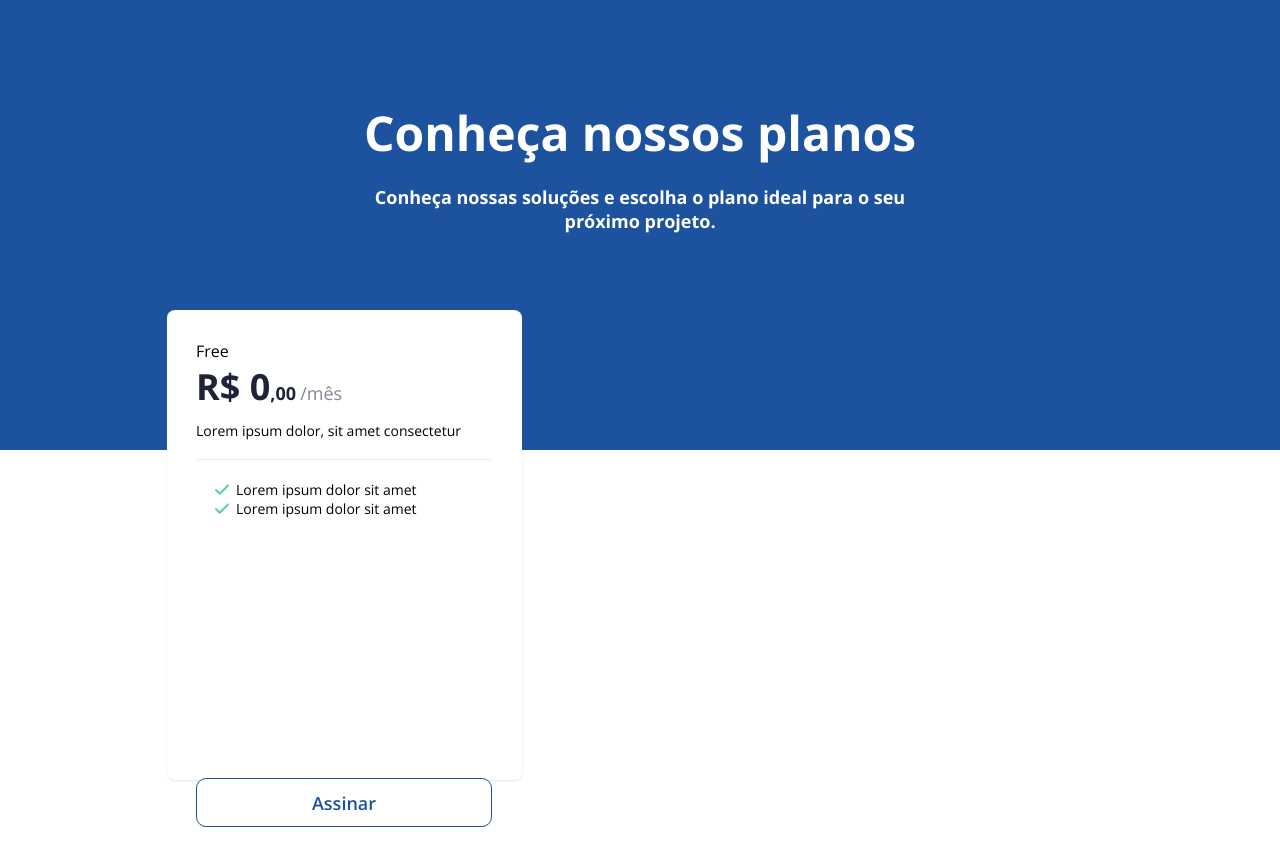
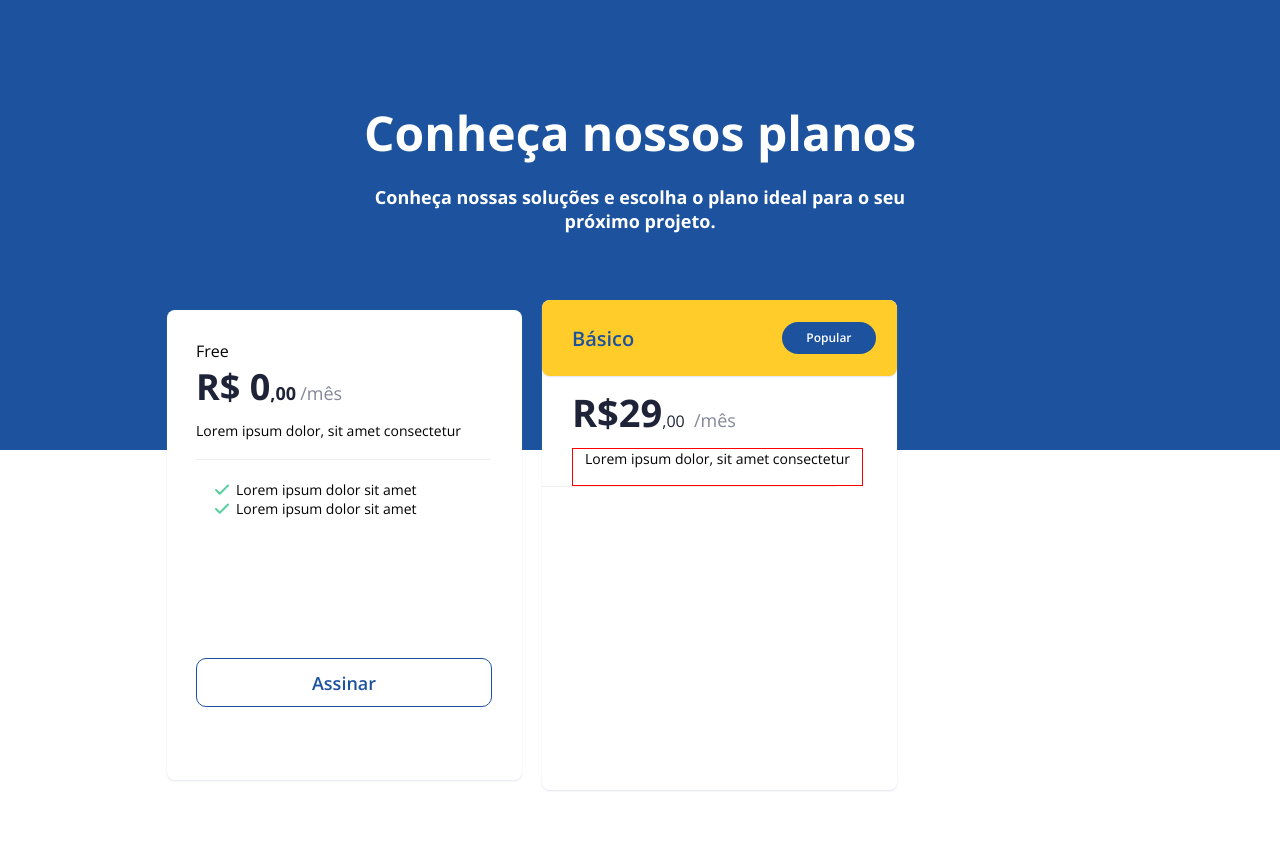
Before and after one commit to He4tzera/Price-Table, a plain HTML site: page index.html in a window 1280 px wide. After the commit the page ends 800 px from the top, so only its background shows below. Drawn offline with nearby package versions, Linux system fonts and the light colour scheme.

Commit message:
second commit

```diff
--- a/index.html
+++ b/index.html
@@ -23,11 +23,11 @@
     <div id="cardFree">
         <p>Free</p>
         <div id="priceCard">
-            <p id="price">R$ 0<span>,00</span></p>
-            <p id="mes">/mês</p>
+            <p class="price">R$ 0<span>,00</span></p>
+            <p class="mes">/mês</p>
         </div>
-        <p id="infos">Lorem ipsum dolor, sit amet consectetur </p>
-        <div id="divisor">
+        <p class="infos">Lorem ipsum dolor, sit amet consectetur </p>
+        <div class="divisor">
         </div>
         <ul id="listFree">
             <li>Lorem ipsum dolor sit amet</li>
@@ -37,11 +37,21 @@
             Assinar
         </button>
     </div>
-    <div id="basico">
-
+    <div id="cardBasic">
+        <div id="retangle16">
+            <p id="basico">Básico</p>
+            <div id="popular">
+                <p>Popular</p>
+            </div>
+        </div>
+        <div id="priceCardBasic">
+            <p class="price basic">R$29<span>,00</span></p>
+            <p class="mes basic">/mês</p>
+        </div>
+        <p class="infos basic">Lorem ipsum dolor, sit amet consectetur </p>
+        <div class="divisor basic"></div>
     </div>
-    <div id="pro">
-
+    <div id="cardPro">
     </div>
 </body>
 </html>
--- a/style.css
+++ b/style.css
@@ -53,6 +53,7 @@ header{
     border-radius: 8px;
     padding-left: 29px;
     padding-top: 30px;
+
 }
 
 #free{
@@ -69,35 +70,35 @@ header{
 
 }
 
-#price{
+.price{
     display: inline;
     font-weight: 700;
     font-size: 36px;
     color: #1E2338;
 }
 
-#price span{
+.price span{
     display: inline;
     font-weight: 700;
     font-size: 18px;
     color: #1E2338;
 }
 
-#mes{
+.mes{
     display: inline;
     font-weight: 400;
     font-size: 18px;
     color: #828799;
 }
 
-#infos{
+.infos{
     width: 291px;
     height: 38px;
     font-size: 14px;
     font-weight: 400;
 }
 
-#divisor{
+.divisor{
     width: 295px;
     height: 1px;
     left: 197px;
@@ -111,7 +112,6 @@ header{
     height: 58px;
     left: 198px;
     top: 523px;
-    margin-bottom: 120px;
     font-size: 14px;
 }
 
@@ -124,7 +124,6 @@ header{
     width: 296px;
     height: 49px;
     margin-top: 120px;
-    padding: 12px, 24px, 12px, 24px;
     margin-bottom: 30px;
     border-radius: 10px;
 
@@ -136,3 +135,94 @@ header{
     color: #1D539E;
 
 }
+
+#cardBasic{
+    position: absolute;
+    width: 355px;
+    height: 490px;
+
+    z-index: 999;
+    left: 542px;
+    top: 300px;
+
+    background: #FFFFFF;
+    box-shadow: 0px 1px 2px rgba(142, 150, 185, 0.25);
+    border-radius: 8px;
+}
+
+#retangle16{
+    display: flex;
+    flex-direction: row;
+    width: 355px;
+    height: 76px;
+    background: #FFCC29;
+    box-shadow: 0px 1px 2px rgba(142, 150, 185, 0.25);
+    border-radius: 8px;
+    align-items: center;
+}
+
+#basico{
+    font-style: normal;
+    font-weight: 600;
+    font-size: 20px;
+    color: #1D539E;
+    margin-left: 30px;
+
+}
+
+#popular{
+    padding: 8px 24px;
+    gap: 10px;
+    background: #1D539E;
+    border-radius: 40px;
+
+    margin-left: 148px;
+    margin-right: 20px;
+}
+
+#popular p{
+    font-weight: 600;
+    font-size: 12px;
+    line-height: 16px;
+    text-align: center;
+    color: #FFFFFF;
+}
+
+#priceCardBasic{
+    width: 176px;
+    height: 52px;
+    margin: 10px 149px 10px 30px;
+}
+
+.price.basic{
+    display: inline;
+    font-style: normal;
+    font-weight: 700;
+    font-size: 38px;
+    color: #1E2338;
+    margin-top: 10px;
+}
+
+.price.basic span{
+    font-style: normal;
+    font-weight: 400;
+    font-size: 16px;
+    color: #1E2338;
+
+}
+.mes.basic{
+    font-style: normal;
+    font-weight: 400;
+    font-size: 18px;
+    color: #828799;
+    margin-left: 5px;
+}
+
+.infos.basic{
+    align-items: center;
+    justify-content: center;
+    text-align: center;
+    margin-left: 30px;
+    margin-top: 10px    ;
+    border: red solid 1px;
+}
```
